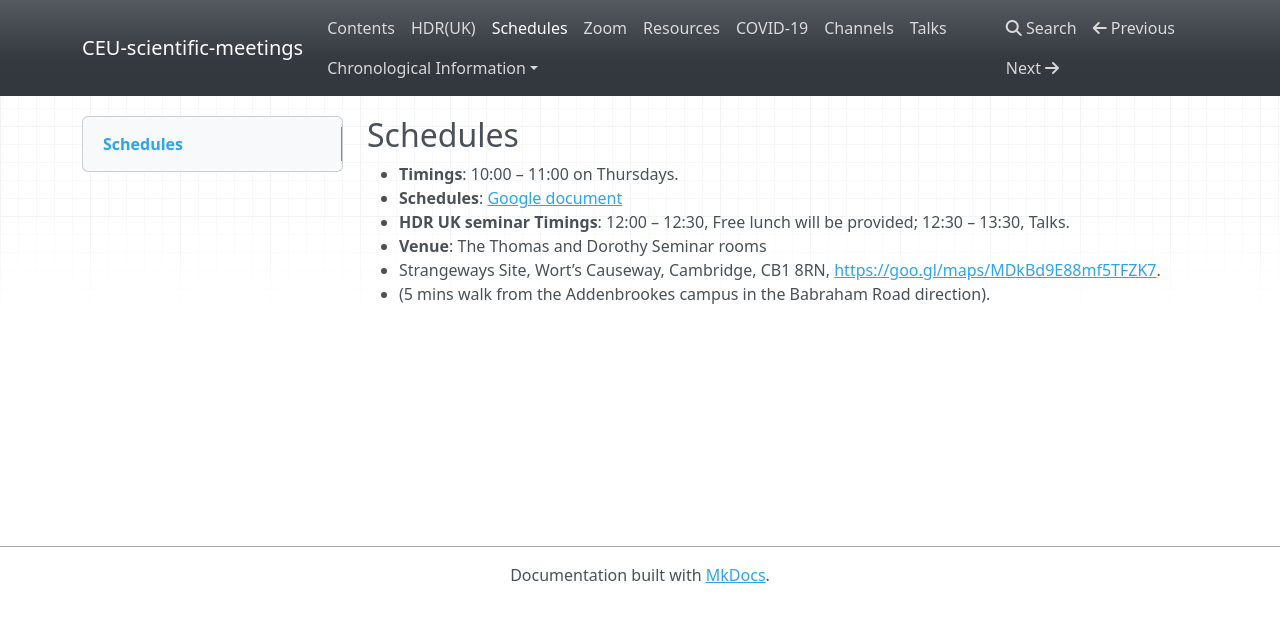
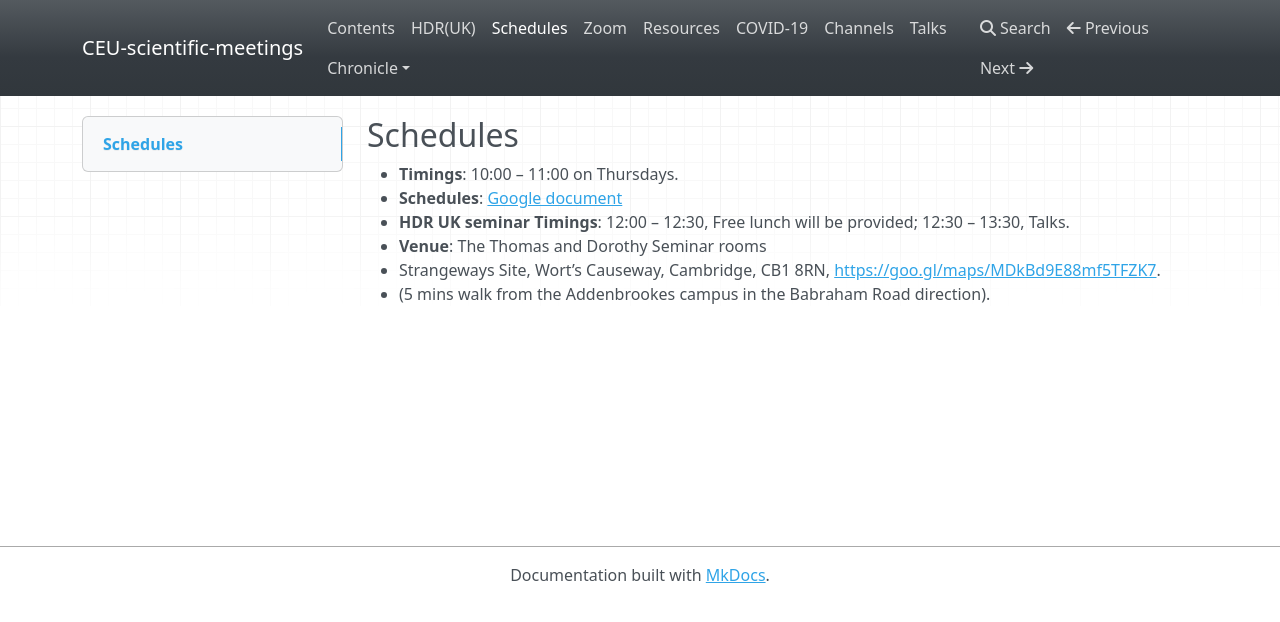
Before and after one commit to cambridge-ceu/CEU-matters, an MkDocs documentation site: the page built from docs/schedules.md, in a window 1280 px wide. Shown: the top 622 px of the page. Built offline with MkDocs 1.6.1, drawn with Linux system fonts in a browser that asks for light colours; nearby versions of some CDN libraries; a script that is not in the unit is left out.

Commit message:
mkdocs.yml

```diff
--- a/mkdocs.yml
+++ b/mkdocs.yml
@@ -8,7 +8,7 @@ nav:
   - COVID-19: COVID-19.md
   - Channels: channels.md
   - Talks: talks.md
-  - Chronological Information:
+  - Chronicle:
     - 2021.md
     - 2020.md
 theme:
```
